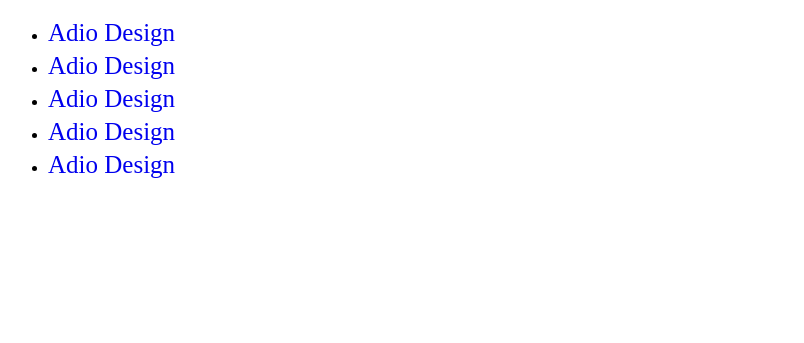
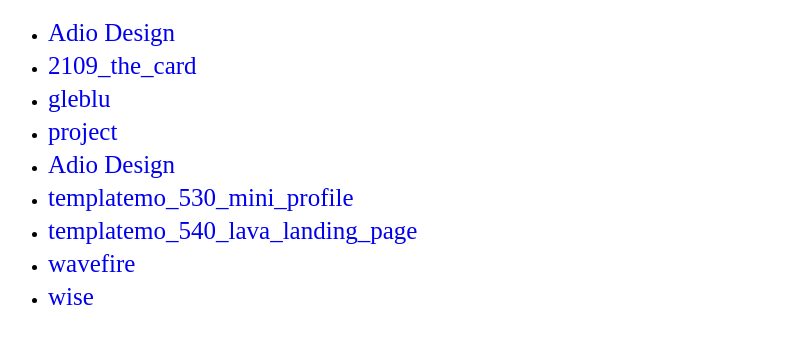
Before and after one commit to DevendraSinghChaudhary/design.github.io, a plain HTML site: page index.html in a window 1280 px wide. Shown: the part 61-404 px from the top of the page, without its empty margins (5-809 px from the left). Drawn offline with Linux system fonts and the light colour scheme.

Commit message:
main file update

```diff
--- a/index.html
+++ b/index.html
@@ -17,10 +17,14 @@
 <center><h1>Dev all designs links</h1></center>
 <ul>
 	<li><a href="adio">Adio Design</a></li>
-	<li><a href="adio">Adio Design</a></li>
-	<li><a href="adio">Adio Design</a></li>
-	<li><a href="adio">Adio Design</a></li>
-	<li><a href="adio">Adio Design</a></li>
+	<li><a href="2109_the_card">2109_the_card</a></li>
+	<li><a href="gleblu">gleblu</a></li>
+	<li><a href="project">project</a></li>
+	<li><a href="rocket-internet">Adio Design</a></li>
+	<li><a href="templatemo_530_mini_profile">templatemo_530_mini_profile</a></li>
+	<li><a href="templatemo_540_lava_landing_page">templatemo_540_lava_landing_page</a></li>
+	<li><a href="wavefire">wavefire</a></li>
+	<li><a href="wise">wise</a></li>
 </ul>
 </body>
 </html>
```
